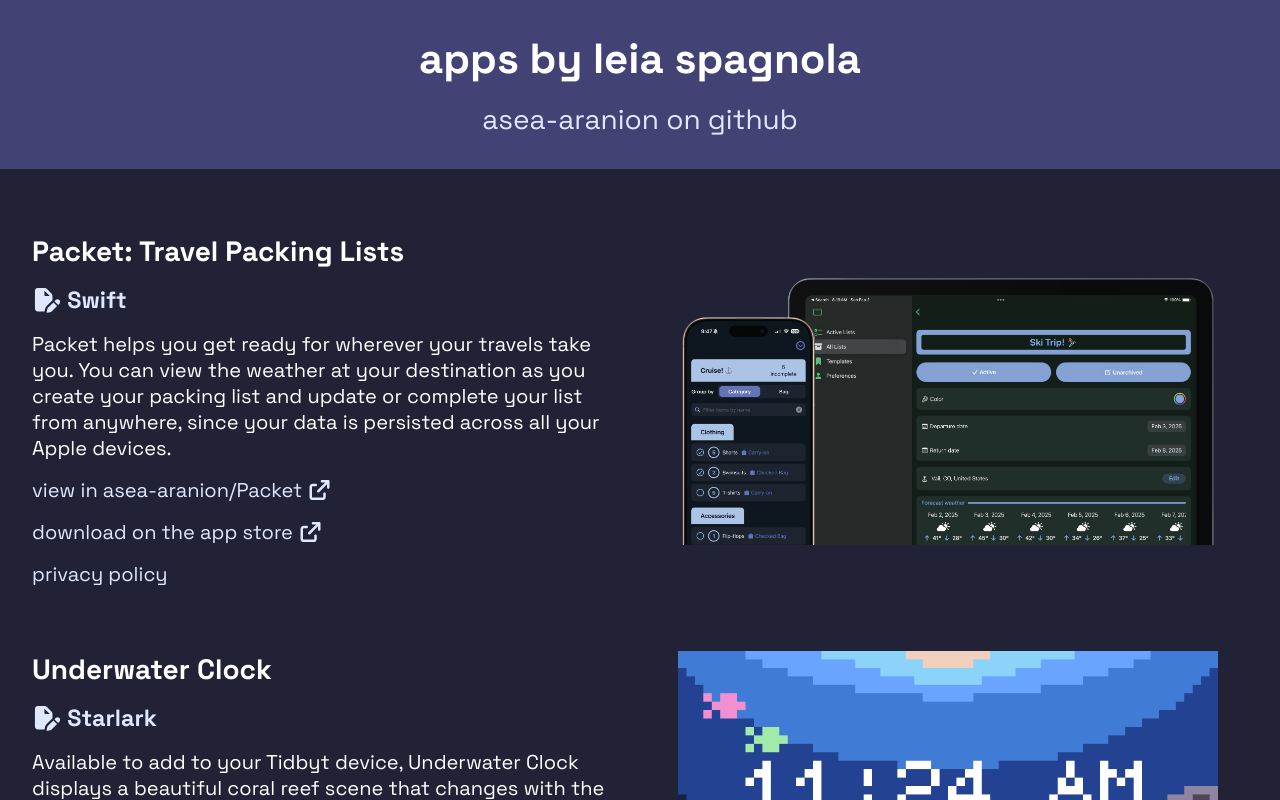
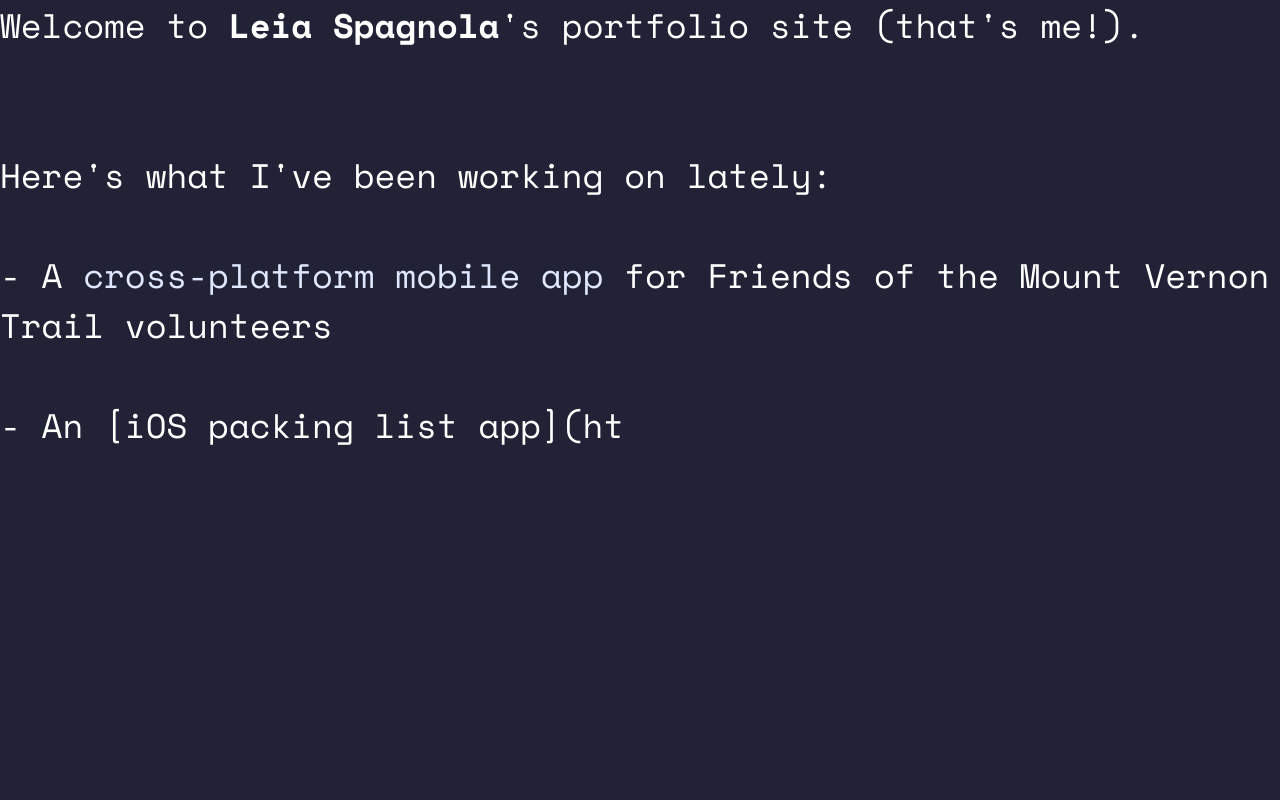
Before and after one commit to asea-aranion/portfolio, a React (Vite) app: page / in a window 1280 px wide. Shown: the top 800 px of the page. Built offline with nearby package versions, Linux system fonts and the light colour scheme.

Commit message:
write markdown parsing and animating function with bold and links

```diff
--- a/src/components/Home.tsx
+++ b/src/components/Home.tsx
@@ -1,12 +1,9 @@
-import AppList from "./AppList";
-import Banner from "./Banner";
-import { appData } from "../appData";
+import Intro from "./Intro";
 
 const Home = () => {
     return (
         <>
-            <Banner></Banner>
-            <AppList apps={appData}></AppList>
+            <Intro></Intro>
         </>
     );
 };
--- /dev/null
+++ b/src/components/Intro.tsx
@@ -0,0 +1,21 @@
+import { useMarkdownTyping } from "../mdAnimation";
+import styles from "../css/Intro.module.css";
+
+const text = `Welcome to **Leia Spagnola**'s portfolio site (that's me!).\n\n
+	Here's what I've been working on lately:\n
+	- A [cross-platform mobile app](https://github.com/Hack4Impact-UMD/mount-vernon-trail) for Friends of the Mount Vernon Trail volunteers\n
+	- An [iOS packing list app](https://github.com/asea-aranion/Packet) to help you travel stress-free\n
+	- A [VSCode extension](https://github.com/asea-aranion/commitiquette) to notify you when your uncommitted changes are starting to look a bit hefty\n
+	- A [Tidbyt app](https://github.com/tidbyt/community/tree/main/apps/underwaterclock) to bring some oceanic calm to your desk or home`;
+
+const Intro = () => {
+    const { display } = useMarkdownTyping(text);
+
+    return (
+        <div
+            className={styles.display}
+            dangerouslySetInnerHTML={{ __html: display }}></div>
+    );
+};
+
+export default Intro;
--- /dev/null
+++ b/src/css/Intro.module.css
@@ -0,0 +1,3 @@
+.display {
+    font-size: 34px;
+}
--- a/src/index.css
+++ b/src/index.css
@@ -1,7 +1,7 @@
-@import url("https://fonts.googleapis.com/css2?family=Space+Grotesk:wght@300..700&display=swap");
+@import url("https://fonts.googleapis.com/css2?family=Space+Mono:ital,wght@0,400;0,700;1,400;1,700&display=swap");
 
 :root {
-    font-family: "Space Grotesk", Avenir, sans-serif;
+    font-family: "Space Mono", Avenir, sans-serif;
     font-weight: 400;
 
     font-synthesis: none;
--- /dev/null
+++ b/src/mdAnimation.ts
@@ -0,0 +1,100 @@
+import { useEffect, useRef, useState } from "react";
+
+type MarkdownTypingData = {
+    workingText: string;
+    displayText: string;
+    lastDoubleStar: number | null;
+    applyBoldNext: boolean;
+};
+
+const MS_PER_CHAR = 20;
+const doubleStarPattern = /^\*\*/;
+const newlinePattern = /^\n/;
+const closingParenPattern = /^\)/;
+const linkPattern = /\[(.*)\]\((.*)$/;
+
+export const useMarkdownTyping = (text: string) => {
+    const [data, setData] = useState<MarkdownTypingData>({
+        workingText: text,
+        displayText: "",
+        lastDoubleStar: null,
+        applyBoldNext: false,
+    });
+
+    const timer = useRef<number>(undefined);
+
+    useEffect(() => {
+        timer.current = setInterval(() => {
+            setData(
+                ({
+                    workingText,
+                    displayText,
+                    lastDoubleStar,
+                    applyBoldNext,
+                }: MarkdownTypingData) => {
+                    const updatedData: MarkdownTypingData = {
+                        workingText,
+                        displayText,
+                        lastDoubleStar,
+                        applyBoldNext,
+                    };
+
+                    if (!workingText) {
+                        clearInterval(timer.current);
+                        return updatedData;
+                    }
+
+                    let newDisplayText = displayText + workingText[0];
+
+                    if (applyBoldNext) {
+                        const textBeforeBold = displayText.substring(
+                            0,
+                            lastDoubleStar!,
+                        );
+                        const boldedText = displayText.substring(
+                            lastDoubleStar! + 2,
+                            displayText.length - 1,
+                        );
+
+                        newDisplayText = `${textBeforeBold}<b>${boldedText}</b>`;
+                        updatedData.lastDoubleStar = null;
+                        updatedData.applyBoldNext = false;
+                    }
+
+                    if (workingText.match(newlinePattern)) {
+                        newDisplayText = displayText + "<br />";
+                    } else if (workingText.match(doubleStarPattern)) {
+                        if (lastDoubleStar != null) {
+                            // close bolded text with tags next iteration
+                            updatedData.applyBoldNext = true;
+                        } else {
+                            // save position
+                            updatedData.lastDoubleStar = displayText.length;
+                        }
+                    } else if (workingText.match(closingParenPattern)) {
+                        const linkMatch = displayText.match(linkPattern);
+                        if (linkMatch) {
+                            const startOfLink =
+                                displayText.length -
+                                (linkMatch[1].length + linkMatch[2].length + 3);
+                            const textBeforeLink = displayText.substring(
+                                0,
+                                startOfLink,
+                            );
+                            newDisplayText = `${textBeforeLink}<a href="${linkMatch[2]}" target="_blank">${linkMatch[1]}</a>`;
+                        }
+                    }
+
+                    updatedData.displayText = newDisplayText;
+                    updatedData.workingText = workingText.substring(1);
+
+                    return updatedData;
+                },
+            );
+        }, MS_PER_CHAR);
+
+        return () => clearInterval(timer.current);
+    }, []);
+
+    return { display: data.displayText };
+};
```
